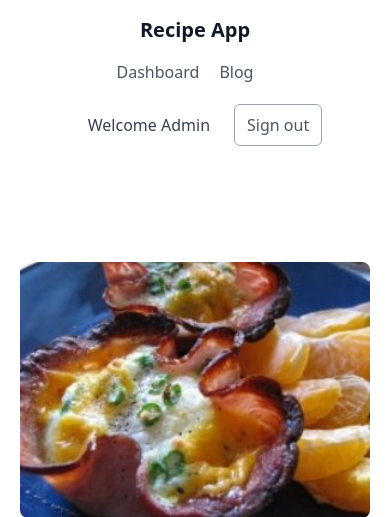
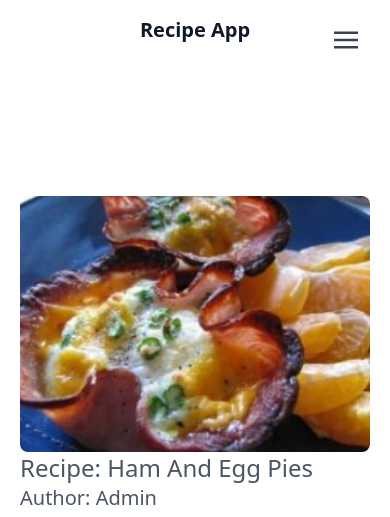
Before and after one commit to yohi441/trial-app, a Django app: page /detail/1/ in a window 390 px wide. Shown: the top 517 px of the page. Run offline with Django 3.2, Linux system fonts and the light colour scheme; a user stored in the database is signed in; data comes from the database, SQL or seed files in the repository; both versions use the stored data as it was after the commit.

Commit message:
add mobile nav dropdown

```diff
--- a/static/css/output.css
+++ b/static/css/output.css
@@ -589,6 +589,10 @@ video {
   position: static;
 }
 
+.fixed {
+  position: fixed;
+}
+
 .absolute {
   position: absolute;
 }
@@ -608,12 +612,48 @@ video {
   top: 0px;
 }
 
+.right-0 {
+  right: 0px;
+}
+
+.right-5 {
+  right: 1.25rem;
+}
+
+.top-5 {
+  top: 1.25rem;
+}
+
+.top-10 {
+  top: 2.5rem;
+}
+
+.top-14 {
+  top: 3.5rem;
+}
+
+.top-4 {
+  top: 1rem;
+}
+
+.top-16 {
+  top: 4rem;
+}
+
+.top-20 {
+  top: 5rem;
+}
+
 .z-20 {
   z-index: 20;
 }
 
 .z-50 {
   z-index: 50;
+}
+
+.z-40 {
+  z-index: 40;
 }
 
 .col-span-3 {
@@ -774,6 +822,14 @@ video {
   height: auto;
 }
 
+.h-7 {
+  height: 1.75rem;
+}
+
+.h-6 {
+  height: 1.5rem;
+}
+
 .max-h-56 {
   max-height: 14rem;
 }
@@ -792,6 +848,10 @@ video {
 
 .w-auto {
   width: auto;
+}
+
+.w-6 {
+  width: 1.5rem;
 }
 
 .max-w-xl {
@@ -829,6 +889,10 @@ video {
 .animate-spin {
   -webkit-animation: spin 1s linear infinite;
           animation: spin 1s linear infinite;
+}
+
+.cursor-pointer {
+  cursor: pointer;
 }
 
 .select-none {
@@ -1101,6 +1185,10 @@ video {
   fill: #2563eb;
 }
 
+.fill-gray-700 {
+  fill: #374151;
+}
+
 .object-cover {
   -o-object-fit: cover;
      object-fit: cover;
--- a/templates/base.html
+++ b/templates/base.html
@@ -10,6 +10,9 @@
     <script defer src="https://unpkg.com/alpinejs@3.x.x/dist/cdn.min.js"></script>
     <title>Trial-app</title>
 </head>
+<style>
+    [x-cloak] { display: none !important; }
+</style>
 <body>
     {% include 'components/header.html' %}
     {% include 'components/spinner_loader.html' %}
--- a/templates/components/header.html
+++ b/templates/components/header.html
@@ -1,35 +1,71 @@
 <!-- Header -->
-<section class="w-full px-8 text-gray-700 bg-white">
+<div x-data="{open:false}">
+
+<div @click="open=!open"  class="z-50 cursor-pointer py-3 px-3 md:hidden fixed top-4 right-5 hover:bg-gray-300">
+    <svg class="w-6 h-6 fill-gray-700" xmlns="http://www.w3.org/2000/svg" viewBox="0 0 20 20">
+        <path d="M0 3h20v2H0V3zm0 6h20v2H0V9zm0 6h20v2H0v-2z"/>
+    </svg>
+</div>
+<section class="sw-full px-8 text-gray-700 bg-white">
     <div class="container flex flex-col flex-wrap items-center justify-between py-5 mx-auto md:flex-row max-w-7xl">
         <div class="relative flex flex-col md:flex-row">
             <a href="{% url 'index' %}" hx-boost="true" hx-indicator="#my-indicator" class="flex items-center mb-5 font-medium text-gray-900 lg:w-auto lg:items-center lg:justify-center md:mb-0">
                 <span class="mx-auto text-xl font-black leading-none text-gray-900 select-none">Recipe App</span>
             </a>
+
             <nav class="flex flex-wrap items-center mb-5 text-base md:mb-0 md:pl-8 md:ml-8 md:border-l md:border-gray-200">
                 {% if user.is_authenticated %}
-                <a href="{% url 'dashboard' %}" hx-boost="true" hx-indicator="#my-indicator" class="mr-5 font-medium leading-6 text-gray-600 hover:text-gray-900">Dashboard</a>
+                <a href="{% url 'dashboard' %}" hx-boost="true" hx-indicator="#my-indicator" class="hidden md:inline mr-5 font-medium leading-6 text-gray-600 hover:text-gray-900">Dashboard</a>
                 {%endif%}
-                <a href="{% url 'index' %}" hx-boost="true" hx-indicator="#my-indicator" class="mr-5 font-medium leading-6 text-gray-600 hover:text-gray-900">Blog</a>
+                <a href="{% url 'index' %}" hx-boost="true" hx-indicator="#my-indicator" class="hidden md:inline mr-5 font-medium leading-6 text-gray-600 hover:text-gray-900">Blog</a>
             </nav>
         </div>
 
         <div class="inline-flex items-center ml-5 space-x-6 lg:justify-end">
             {% if user.is_authenticated %}
-            <p>
+            <p class="hidden md:inline">
                 Welcome {{request.user|title}}
             </p>
-            <a href="{% url 'signout' %}" hx-confirm="Are you sure you want to sign out?" hx-boost="true" hx-indicator="#my-indicator" class="border border-gray-400 rounded-md py-2 px-3 text-base font-medium leading-6 text-gray-600 whitespace-no-wrap transition duration-150 ease-in-out hover:text-gray-900 hover:bg-gray-300">
+            <a href="{% url 'signout' %}" hx-confirm="Are you sure you want to sign out?" hx-boost="true" hx-indicator="#my-indicator" class="hidden md:inline border border-gray-400 rounded-md py-2 px-3 text-base font-medium leading-6 text-gray-600 whitespace-no-wrap transition duration-150 ease-in-out hover:text-gray-900 hover:bg-gray-300">
                 Sign out
             </a>
             {% else %}
-            <a href="{% url 'signin' %}" hx-boost="true" hx-indicator="#my-indicator" class="text-base font-medium leading-6 text-gray-600 whitespace-no-wrap transition duration-150 ease-in-out hover:text-gray-900">
+            <a href="{% url 'signin' %}" hx-boost="true" hx-indicator="#my-indicator" class="hidden md:inline text-base font-medium leading-6 text-gray-600 whitespace-no-wrap transition duration-150 ease-in-out hover:text-gray-900">
                 Sign in
             </a>
-            <a href="{% url 'signup' %}" hx-boost="true" hx-indicator="#my-indicator" class="inline-flex items-center justify-center px-4 py-2 text-base font-medium leading-6 text-white whitespace-no-wrap bg-indigo-600 border border-transparent rounded-md shadow-sm hover:bg-indigo-500 focus:outline-none focus:ring-2 focus:ring-offset-2 focus:ring-indigo-600">
+            <a href="{% url 'signup' %}" hx-boost="true" hx-indicator="#my-indicator" class="hidden md:inline-flex items-center justify-center px-4 py-2 text-base font-medium leading-6 text-white whitespace-no-wrap bg-indigo-600 border border-transparent rounded-md shadow-sm hover:bg-indigo-500 focus:outline-none focus:ring-2 focus:ring-offset-2 focus:ring-indigo-600">
                 Sign up
             </a>
             {% endif %}
 
         </div>
     </div>
+
 </section>
+<div @click.away="open=false" x-show="open" x-cloak class="overflow-hidden bg-white p-5 top-0 z-40 fixed w-full md:hidden">
+    <ul>
+        {% if user.is_authenticated %}
+        <li class="ml-2 font-bold text-lg mb-3">Welcome {{request.user|title}}</li>
+        {% endif %}
+        <a href="{% url 'index' %}" hx-boost="true" hx-indicator="#my-indicator">
+        <li class="ml-2 font-bold mb-2">Blog</li>
+        </a>
+        {% if user.is_authenticated %}
+        <a href="{% url 'dashboard' %}" hx-boost="true" hx-indicator="#my-indicator">
+        <li class="ml-2 font-bold">Dashboard</li>
+        </a>
+        <a href="{% url 'signout' %}" hx-confirm="Are you sure you want to sign out?" hx-boost="true" hx-indicator="#my-indicator">
+        <li class="px-3 mt-10 py-2 hover:bg-gray-300 rounded-md border border-gray-700">Sign Out</li>
+        </a>
+        {% else %}
+        <a href="{% url 'signin' %}" hx-boost="true" hx-indicator="#my-indicator">
+        <li class="mb-3 mt-10 hover:bg-gray-300 px-3 py-2 rounded-md border border-gray-700">Sign In</li>
+        </a>
+        <a href="{% url 'signup' %}" hx-boost="true" hx-indicator="#my-indicator">
+        <li class="px-3 py-2 hover:bg-gray-300 rounded-md border border-gray-700">Sign Up</li>
+        </a>
+        {% endif %}
+
+    </ul>
+</div>
+</div>
```
Also changed, not shown: other parts of static/css/output.css (+53 -0 lines), db.sqlite3.
